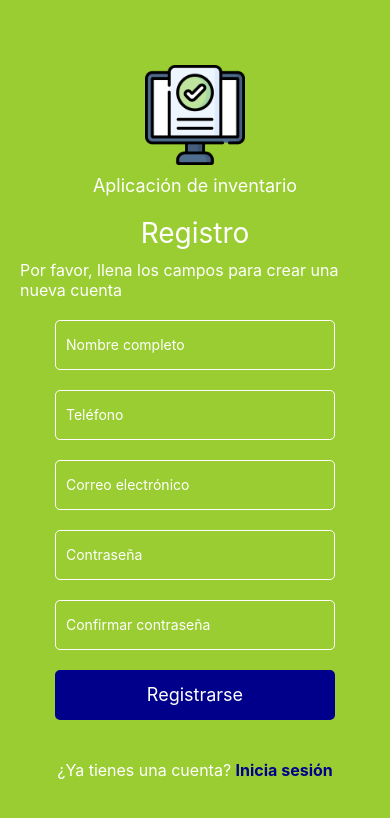
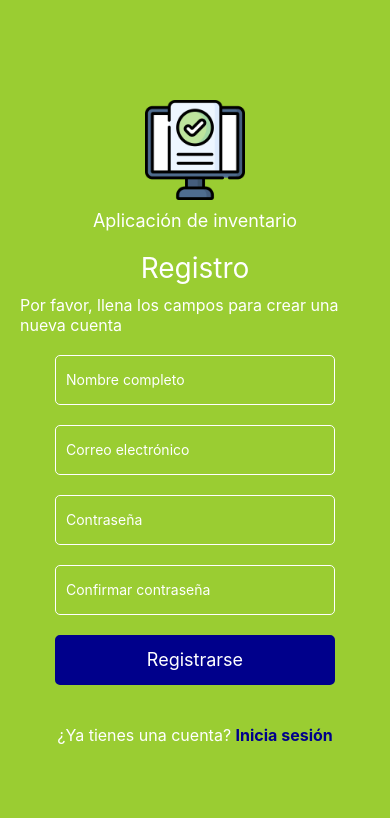
Before and after one commit to Monreal-Alejandro/CECyTEDInventory, a React Native app: screen /Register in a window 390 px wide. Shown: the top 818 px of the page. Built offline with nearby package versions, Linux system fonts and the light colour scheme.

Commit message:
feat: Implementar registro de usuarios en la pantalla de registro

```diff
--- a/screens/RegisterScreen.js
+++ b/screens/RegisterScreen.js
@@ -1,18 +1,33 @@
 // screens/RegisterScreen.js
 import React, { useState } from 'react';
 import { View, Text, TextInput, TouchableOpacity, StyleSheet, Image } from 'react-native';
+import axios from 'axios';
 
 export default function RegisterScreen({ navigation }) {
-  const [fullName, setFullName] = useState('');
-  const [phone, setPhone] = useState('');
+  const [nombre, setnombre] = useState('');
   const [email, setEmail] = useState('');
   const [password, setPassword] = useState('');
   const [confirmPassword, setConfirmPassword] = useState('');
 
-  const handleRegister = () => {
-    // Simular registro
-    console.log('Register button pressed');
-    navigation.navigate('Home');
+  const handleRegister = async () => {
+    if (password !== confirmPassword) {
+      alert('Las contraseñas no coinciden');
+      return;
+    }
+
+    try {
+      const response = await axios.post('http://localhost:3000/usuarios/register', {
+        nombre,
+        email,
+        password,
+      });
+      console.log(response.data );
+      // Redirigir al usuario a la pantalla de inicio
+      navigation.navigate('AssignmentsScreen');
+    } catch (error) {
+      console.error(error);
+      alert('Error al crear la cuenta');
+    }
   };
 
   return (
@@ -25,16 +40,8 @@ export default function RegisterScreen({ navigation }) {
         style={styles.input}
         placeholder="Nombre completo"
         placeholderTextColor="#FFFFFF"
-        value={fullName}
-        onChangeText={setFullName}
-      />
-      <TextInput
-        style={styles.input}
-        placeholder="Teléfono"
-        placeholderTextColor="#FFFFFF"
-        value={phone}
-        onChangeText={setPhone}
-        keyboardType="phone-pad"
+        value={nombre}
+        onChangeText={setnombre}
       />
       <TextInput
         style={styles.input}
```
